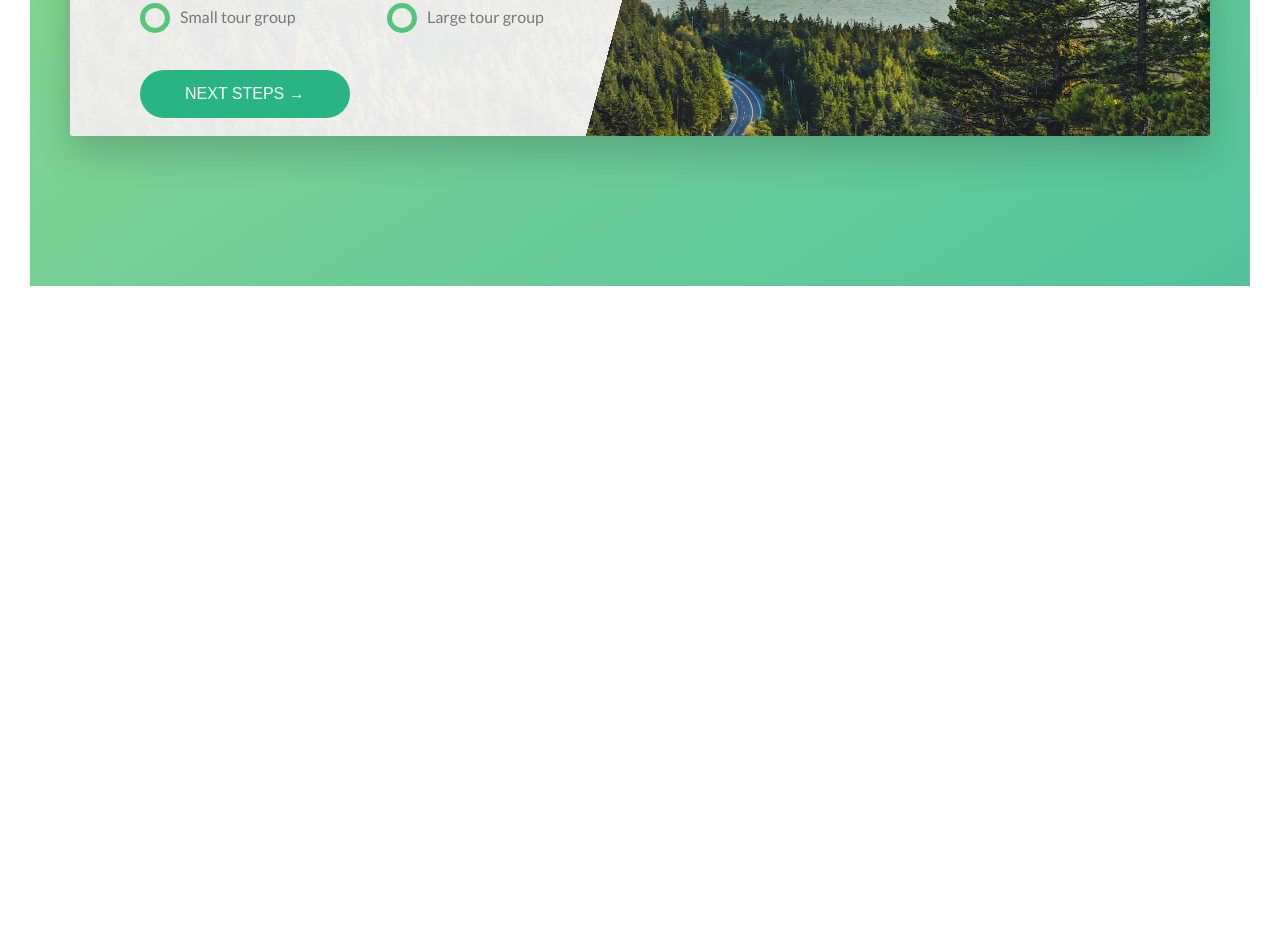
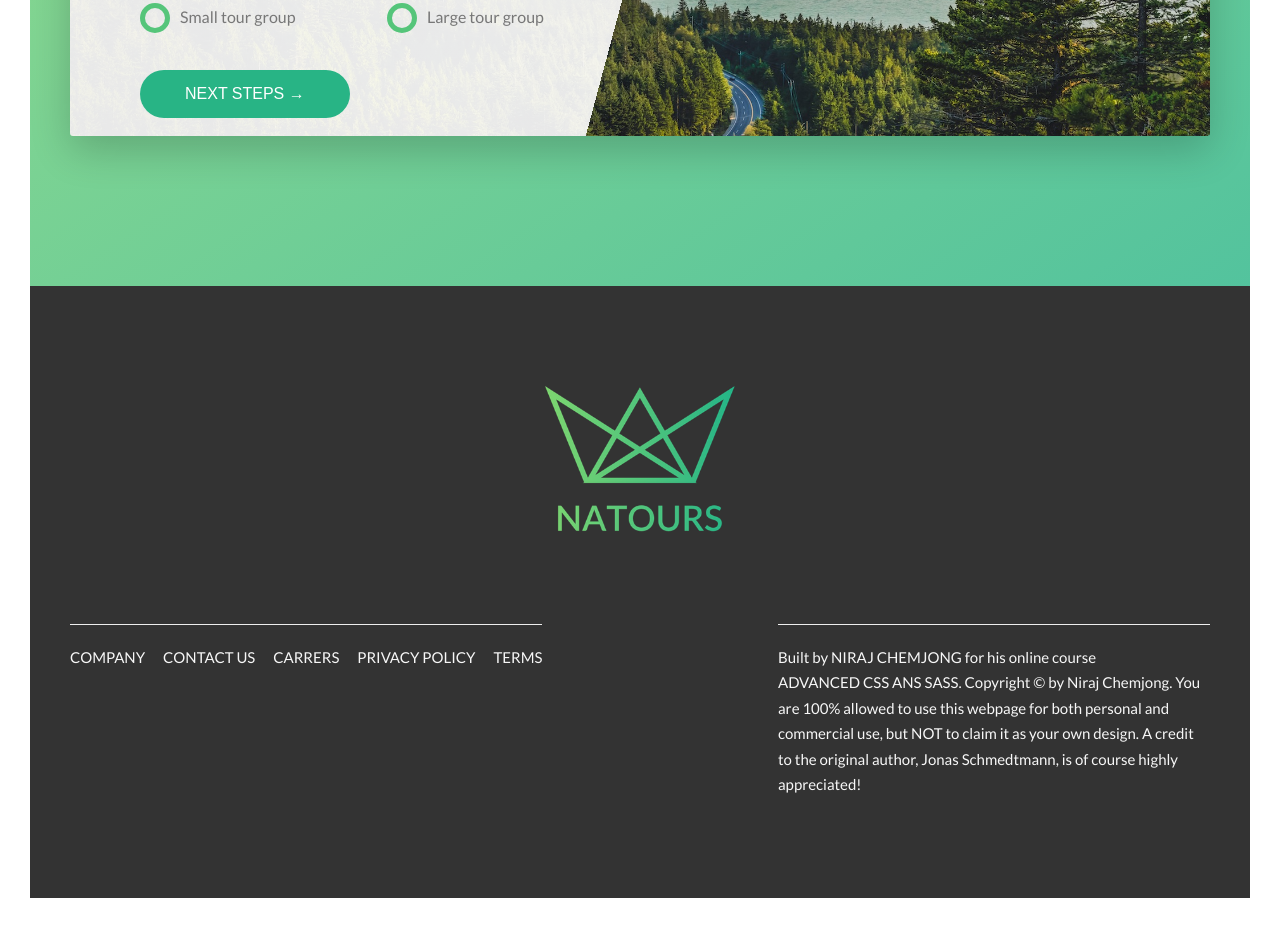
Before and after one commit to Nirajchemjong/First__sass--project, a website: page index.html in a window 1280 px wide. Shown: the part 4958-5886 px from the top of the page. Before the commit the page ends 5274 px from the top, so only its background shows below. Drawn offline with Linux system fonts and the light colour scheme.

Commit message:
Completed footer
Completed footer! worked with a tag and simple navigation and transform and transition also html structure.

```diff
--- a/index.html
+++ b/index.html
@@ -354,9 +354,32 @@
     </div>
 </section>
 
-<section class="section--footer">
-
-</section>
+<!-- footer section starts -->
+<footer class="footer">
+    <div class="footer__logo--box u-margin-bottom-big">
+        <img src="/img/logo-green-2x.png" alt="full logo" class="footer__logo">
+    </div>
+    <div class="row">
+        <div class="col-1-of-2 ">
+            <div class="footer__navigation">
+                <ul class="footer__list">
+                    <li class="footer__item"><a href="#" class="footer__link">company</a></li>
+                    <li class="footer__item"><a href="#" class="footer__link">Contact us</a></li>
+                    <li class="footer__item"><a href="#" class="footer__link">carrers</a></li>
+                    <li class="footer__item"><a href="#" class="footer__link">Privacy policy</a></li>
+                    <li class="footer__item"><a href="#" class="footer__link">Terms</a></li>
+                </ul>
+            </div>
+        </div>
+        <div class="col-1-of-2">
+            <p class="footer__copyright "> Built by <a href="#" class="footer__link">Niraj Chemjong</a> for his online
+                course <a href="#" class="footer__link">Advanced css ans sass</a>. Copyright &copy; by Niraj Chemjong.
+                You are 100% allowed to use this webpage for both personal and commercial use, but NOT to claim it as
+                your own
+                design. A credit to the original author, Jonas Schmedtmann, is of course highly appreciated!</p>
+        </div>
+    </div>
+</footer>
 
         <!-- <section class="selection__tour">
             <div class="u-center-text u-margin-top-10">
--- a/sass/abstracts/_variables.scss
+++ b/sass/abstracts/_variables.scss
@@ -17,6 +17,7 @@ $color-grey-light-2: #eee;
 
 $color-grey-dark: #777;
 $color-grey-dark-2: #999;
+$color-grey-dark-3: #333;
 //Font
 
 $default-font-size: 1.6rem;
--- a/sass/components/_form.scss
+++ b/sass/components/_form.scss
@@ -95,6 +95,8 @@
 }
 
 
+
+
     // &__radio--bottom{
     //     height: 3rem;
     //     width: 3rem;
--- /dev/null
+++ b/sass/layout/_footer.scss
@@ -0,0 +1,68 @@
+.footer{
+    background-color: $color-grey-dark-3;
+    padding: 10rem 0;
+    color: $color-white;
+    font-size: 1.5rem;
+    color: $color-grey-light-1;
+
+
+    &__logo--box{
+            text-align: center;
+
+
+        }
+    &__logo{
+    height: 15rem;
+    width: auto;
+
+    }
+
+    &__navigation{
+
+        border-top: 1px solid $color-grey-light-2;
+        padding-top: 2rem;
+        display: inline-block;
+
+    }
+
+    &__list{
+        list-style: none;
+    }
+
+    &__item{
+
+        display: inline-block;
+        &:not(:last-child){
+            margin-right: 1.5rem;
+        }
+    }
+    &__link{
+        &:link,&:visited{
+            background-color: $color-grey-dark-3;
+            text-decoration: none;
+            list-style-type: none;
+            color: $color-grey-light-1;
+            text-transform: uppercase;
+            display: inline-block;
+            transition: all .3s;
+        }
+
+        &:hover, &:active {
+
+
+            box-shadow: 0 1.3rem 2rem rgba($color-black , .4);
+            color: $color-primary;
+            transform: rotate(5deg) scale(1.3);
+        }
+    }
+
+
+    &__copyright{
+        border-top: 1px solid $color-grey-light-2;
+        padding-top: 2rem;
+        display: inline-block;
+        width: 80%;
+        float: right;
+
+    }
+}
--- a/sass/main.scss
+++ b/sass/main.scss
@@ -26,5 +26,6 @@ Dark green: #28b485
 
 @import "layout/header";
 @import "layout/grid";
+@import "layout/footer";
 
 @import "pages/home";
```
Also changed, not shown: css/style.css, sass/base/_utilities.scss (line endings or trailing spaces).
